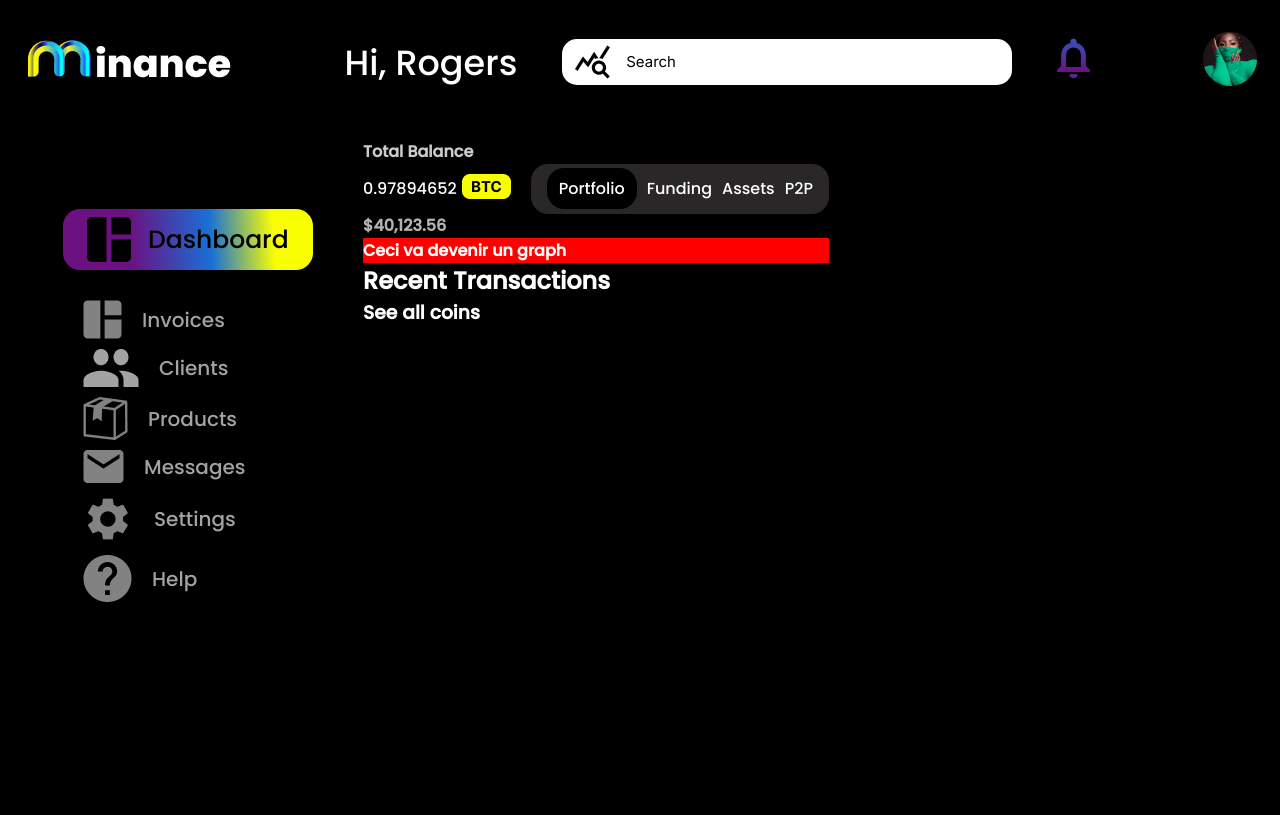
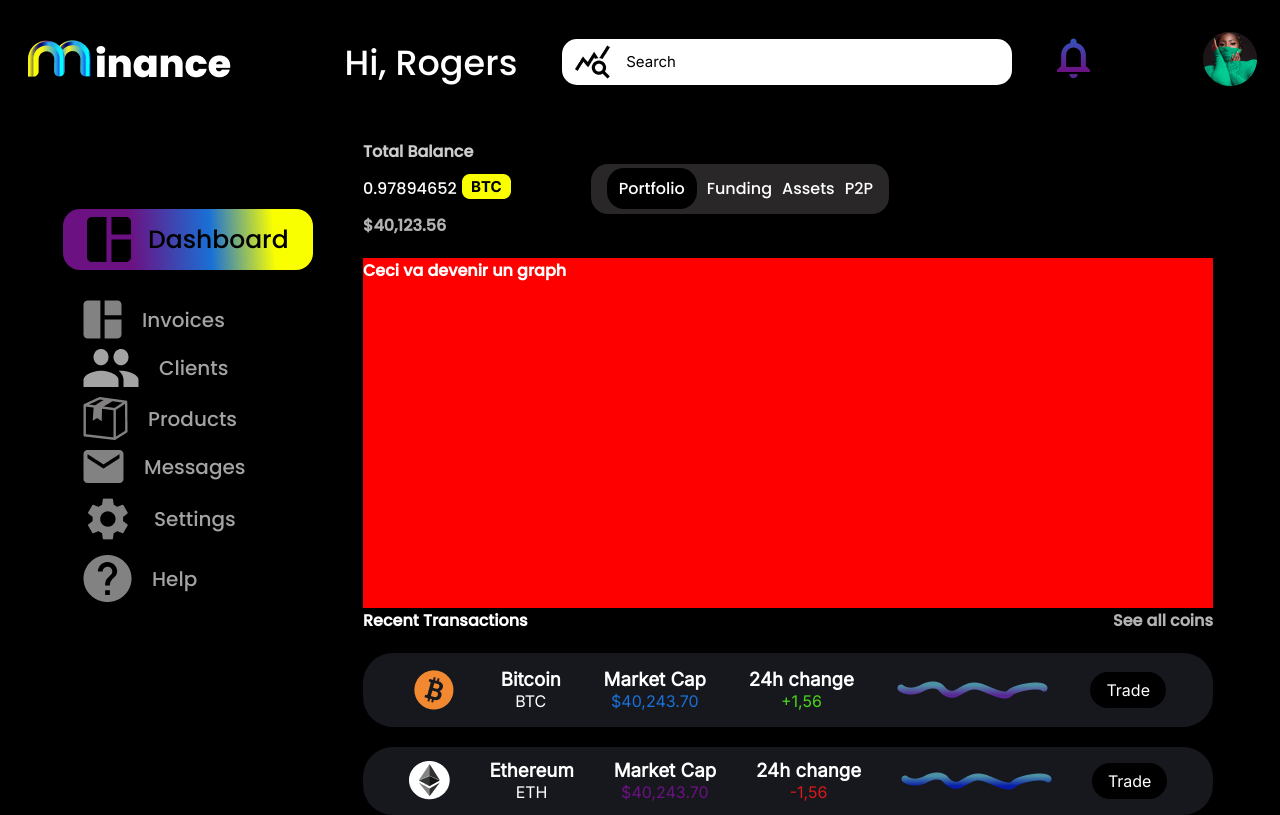
Before and after one commit to MortyOW/Int-gration-Maquette, a website: page index.html in a window 1280 px wide. Drawn offline with Linux system fonts and the light colour scheme.

Commit message:
:white_check_mark: Middle section done

```diff
--- a/index.html
+++ b/index.html
@@ -89,11 +89,39 @@
                 <h2>Recent Transactions</h2>
                 <h3>See all coins</h3>
             </div>
-            <div class="bitcoin">
-
+            <div class="crypto">
+                <img src="assets/bitcoinlogo.png" alt="">
+                <div class="title">
+                    <h3>Bitcoin</h3>
+                    <p>BTC</p>
+                </div>
+                <div class="money">
+                    <h3>Market Cap</h3>
+                    <p class="blue">$40,243.70</p>
+                </div>
+                <div class="time">
+                    <h3>24h change</h3>
+                    <p class="green">+1,56</p>
+                </div>
+                <img src="assets/snake1.png" alt="">
+                <a href="">Trade</a>
             </div>
-            <div class="ether">
-
+            <div class="crypto">
+                <img src="assets/ethicon.png" alt="">
+                <div class="title">
+                    <h3>Ethereum</h3>
+                    <p>ETH</p>
+                </div>
+                <div class="money">
+                    <h3>Market Cap</h3>
+                    <p class="purple">$40,243.70</p>
+                </div>
+                <div class="time">
+                    <h3>24h change</h3>
+                    <p class="red">-1,56</p>
+                </div>
+                <img src="assets/snake2.png" alt="">
+                <a href="">Trade</a>
             </div>
         </section>
     </section>
--- a/style/style.scss
+++ b/style/style.scss
@@ -110,13 +110,14 @@
 }
 
 .middle-section{
+    width: 900px;
     padding-left: 50px;
     padding-top: 45px;
     color: white;
     .middle-1{
         display: flex;
         flex-direction: row;
-        gap: 20px;
+        gap: 80px;
         align-items: center;
         .middle-options{
             display: flex;
@@ -162,12 +163,79 @@
         }
     }
     .middle-2{
+        padding-top: 20px;
         .graph{
+            width: 100%;
+            height: 350px;
             background-color: red;
         }
     }
     .middle-3{
-
+        display: flex;
+        flex-direction: column;
+        gap: 20px;
+        .transactions{
+            display: flex;
+            justify-content: space-between;
+            h2{
+                font-weight: 700;
+                font-size: 16px;
+            }
+            h3{
+                font-weight: 700;
+                font-size: 16px;
+                color: white;
+                opacity: 70%;
+            }
+        }
+        .crypto{
+            font-family: 'Inter', sans-serif;
+            background: rgba(32, 35, 43, 0.7);
+            border-radius: 30px;
+            display: flex;
+            flex-direction: row;
+            align-items: center;
+            justify-content: space-around;
+            padding: 0.8em 1.6em;
+            .title{
+                display: flex;
+                align-items: center;
+                flex-direction: column;
+            }
+            .money{
+                display: flex;
+                align-items: center;
+                flex-direction: column;
+                .blue{
+                    color: #1970D6;
+                }
+                .purple{
+                    color: #6C1182;
+                }
+            }
+            .time{
+                display: flex;
+                align-items: center;
+                flex-direction: column;
+                .green{
+                    color: #4AD619;
+                }
+                .red{
+                    color: #D61919;
+                }
+            }
+            a{
+                padding: 0.5em 1em;
+                background-color: black;
+                text-decoration: none;
+                color: white;
+                border-radius: 25px;
+                &:hover{
+                    background-color: white;
+                    color: black;
+                }
+            }
+        }
     }
 }
 }
```
Also changed, not shown: assets/bitcoinlogo.png (added), assets/ethicon.png (added), assets/snake1.png (added), assets/snake2.png (added), style/style.css, 1 other file.
